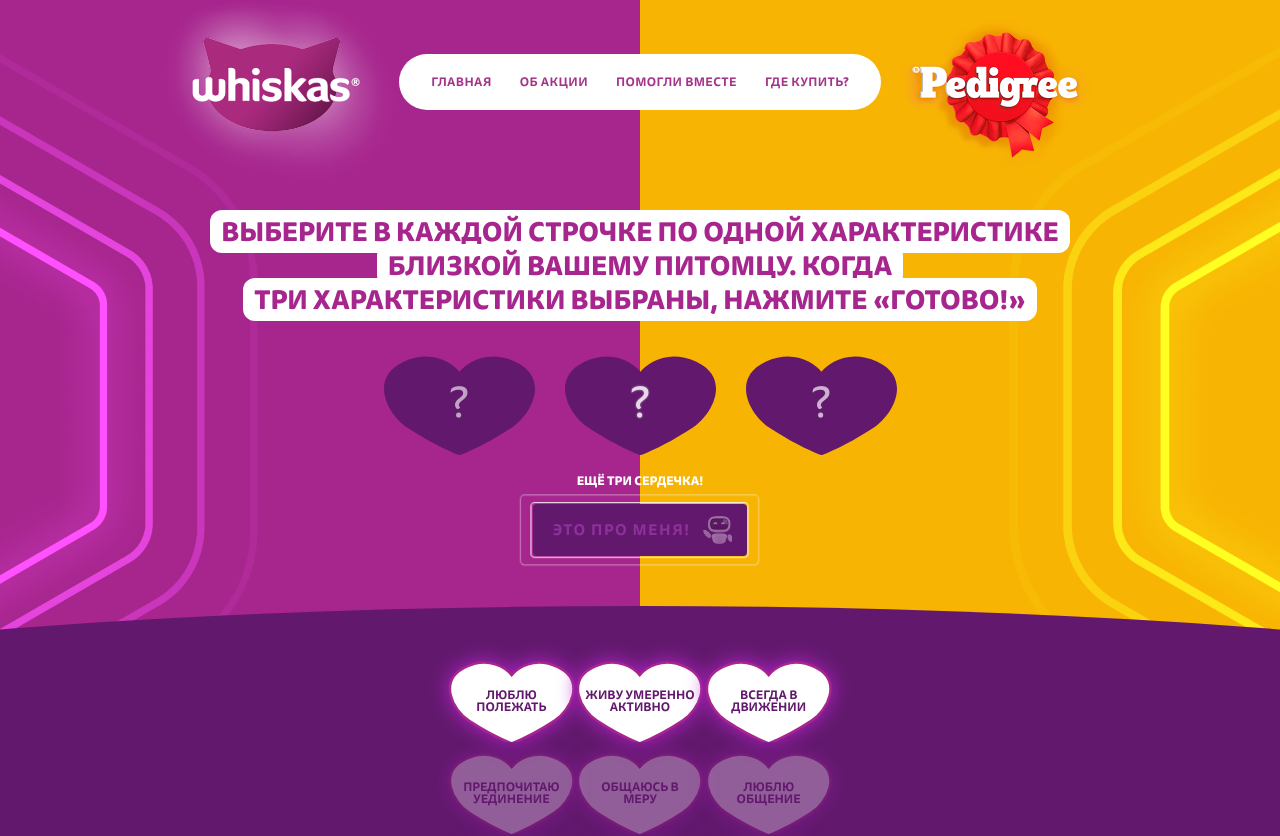
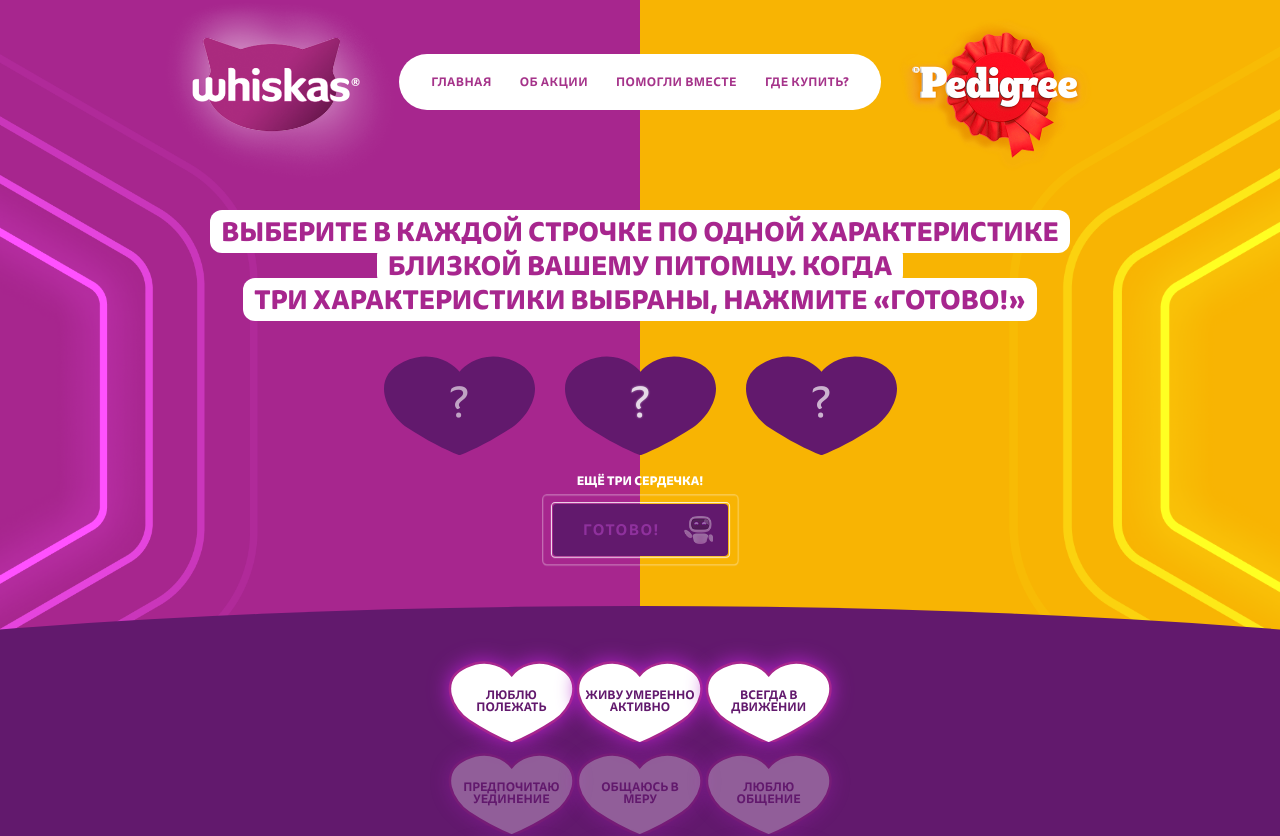
Before and after one commit to TemaLopin/whis-game, a React (Create React App) app: page /game/last-selects/1 in a window 1280 px wide. Shown: the top 836 px of the page. Built offline with nearby package versions, Linux system fonts and the light colour scheme.

Commit message:
fix critical bugs

```diff
--- a/public/index.html
+++ b/public/index.html
@@ -10,7 +10,7 @@
     <meta name="description" content="Web site created using create-react-app" />
 
     <link rel="manifest" href="%PUBLIC_URL%/manifest.json" />
-    <title>Whiskas</title>
+    <title>Whiskas и Pedigree</title>
   </head>
   <body>
     <div id="root"></div>
--- a/src/entity/main-page/components/promotion/style.module.scss
+++ b/src/entity/main-page/components/promotion/style.module.scss
@@ -70,10 +70,9 @@ $--echo: url('../../../../shared/assets/images/echo/purple-echo-2.png');
 
 .promotion_container img {
   width: 104px;
-  height: 86px;
 
   @media (max-width: 600px) {
     width: 58px;
-    height: 46px;
+    // height: 46px;
   }
 }
--- a/src/pages/game/index.tsx
+++ b/src/pages/game/index.tsx
@@ -17,6 +17,12 @@ import { Answer, AnswerData, GameContextT } from './components/types'
 
 type SendAnswer = { [key: string]: string }
 export const GameContext = createContext<GameContextT>({} as GameContextT)
+
+const types: { [key: string]: string } = {
+  LOW: '1',
+  MEDIUM: '2',
+  HIGH: '3',
+}
 
 export const characteristics = [
   { title: 'ЛЮБЛЮ ПОЛЕЖАТЬ', category: 1, key: 'activity', level: 'LOW', visible: true },
@@ -40,9 +46,9 @@ export const lastCharacteristics = [
   { title: 'ПРЕДПОЧИТАЮ УЕДИНЕНИЕ', category: 2, key: 'socialization', level: 'LOW', visible: true },
   { title: 'ОБЩАЮСЬ В МЕРУ', category: 2, key: 'socialization', level: 'MEDIUM', visible: true },
   { title: 'ЛЮБЛЮ ОБЩЕНИЕ', category: 2, key: 'socialization', level: 'HIGH', visible: true },
-  { title: 'Реагирует не сразу', category: 3, key: 'curiosity', level: 'LOW', visible: true },
-  { title: 'Понимает что к чему', category: 3, key: 'curiosity', level: 'MEDIUM', visible: true },
-  { title: 'схватываю с полуслова', category: 3, key: 'curiosity', level: 'HIGH', visible: true },
+  { title: 'Реагирует не сразу', category: 3, key: 'trainability', level: 'LOW', visible: true },
+  { title: 'Понимает что к чему', category: 3, key: 'trainability', level: 'MEDIUM', visible: true },
+  { title: 'схватываю с полуслова', category: 3, key: 'trainability', level: 'HIGH', visible: true },
 ]
 
 const Game = () => {
@@ -56,6 +62,7 @@ const Game = () => {
   const { descItem, descItemDesktop, selectsGame } = getGameText(isMainGame)
 
   const [answer, setAnswer] = useState<AnswerData[]>([])
+  console.log('🚀  !@#$ ~ Game ~ answer:', answer)
   const [answersData, setAnswersData] = useState<AnswerData[]>(isMainGame ? characteristics : lastCharacteristics)
 
   const { mutate: handleSendAnswer } = useSendGameAnswer()
@@ -70,16 +77,15 @@ const Game = () => {
   const isFullSelects = selects?.every(({ title }) => title !== '?')
 
   const handleClick = () => {
+    const answers = answer.reduce((acc: SendAnswer, { key = '', level = '' }) => {
+      acc[key] = isMainGame ? level : types[level]
+      return acc
+    }, {})
+
     navigate(isMainGame ? '/game/past-pet' : `/game/advice/${type}`)
 
-    if (isMainGame) {
-      const answers = answer.reduce((acc: SendAnswer, { key = '', level = '' }) => {
-        acc[key] = level
-        return acc
-      }, {})
-
-      handleSendAnswer(answers)
-    }
+    if (isMainGame) handleSendAnswer(answers)
+    else localStorage.setItem('answers', JSON.stringify(answers))
   }
 
   useEffect(() => {
@@ -113,7 +119,11 @@ const Game = () => {
           <SelectsBlock />
           <QuantityText />
           <DynamicEcho type='button'>
-            <ButtonComplete text='ЭТО ПРО МЕНЯ!' onClick={handleClick} disabled={!isFullSelects} />
+            <ButtonComplete
+              text={isMainGame ? 'ЭТО ПРО МЕНЯ!' : 'ГОТОВО!'}
+              onClick={handleClick}
+              disabled={!isFullSelects}
+            />
           </DynamicEcho>
           <Characteristics />
         </BodyInfoStart>
--- a/src/pages/game/result.tsx
+++ b/src/pages/game/result.tsx
@@ -8,7 +8,7 @@ import { PetInfo } from './components/types'
 
 const ResultGame = () => {
   const data = JSON.parse(localStorage.getItem('current_pet') || '{}') as PetInfo
-  console.log('🚀  !@#$ ~ ResultGame ~ data:', data)
+
   const isDog = true
 
   const tags = [...data.tagsPreview.split(','), ...data.tagsDetailed.split(',')]
--- a/src/shared/api/endpoints.ts
+++ b/src/shared/api/endpoints.ts
@@ -27,7 +27,7 @@ export type AdviceRecommendationRes = {
   property: number
   frailty: number
   type: string
-}[]
+}
 
 export const getSourceDonate = async () => {
   const { data } = await http.get<{ amount: number; date: string }>('/donations/current')
@@ -49,7 +49,7 @@ export const sendUserCharacteristics = async (answer: GameAnswer) => {
   return data
 }
 
-export const getAdviceRecommendations = async (type: string) => {
-  const { data } = await http.get<AdviceRecommendationRes>(`/random-tips?type=${type}`)
+export const getAdviceRecommendations = async (type: string, answers: any) => {
+  const { data } = await http.get<AdviceRecommendationRes>(`/random-tips?type=${type}`, { params: answers })
   return data
 }
--- a/src/shared/api/hooks/useAdvice.ts
+++ b/src/shared/api/hooks/useAdvice.ts
@@ -4,7 +4,17 @@ import { getAdviceRecommendations } from '../endpoints'
 const useAdvice = ({ type }: { type: string }) => {
   const { data, refetch } = useQuery({
     queryKey: ['advice'],
-    queryFn: async () => getAdviceRecommendations(type),
+    queryFn: async () => {
+      const answers = JSON.parse(localStorage.getItem('answers') || '{}') as any
+
+      const res = await Promise.all([
+        await getAdviceRecommendations(type, answers),
+        await getAdviceRecommendations(type, answers),
+        await getAdviceRecommendations(type, answers),
+      ])
+
+      return res
+    },
   })
 
   return { data, refetch }
--- a/src/shared/ui/Map/TwoGisMap.tsx
+++ b/src/shared/ui/Map/TwoGisMap.tsx
@@ -57,7 +57,7 @@ const TwoGisMap: React.FC<MapProps> = ({
     const getPlaces = async () => {
       try {
         const { data } = await axios.get<PlacesResponse>(
-          `https://catalog.api.2gis.com/3.0/markers?q=кафе&sort_point=${center.join(',')}&key=${
+          `https://catalog.api.2gis.com/3.0/markers?q=приют&sort_point=${center.join(',')}&key=${
             process.env.REACT_APP_GIS_KEY
           }`
         )
@@ -70,7 +70,7 @@ const TwoGisMap: React.FC<MapProps> = ({
       }
     }
 
-    // getPlaces()
+    getPlaces()
     return () => map.remove()
   }, [containerRef, center, zoom, geoclicker, zoomControl, projectDetector, fullscreenControl])
 
```
Also changed, not shown: src/shared/assets/images/promotion-brands/pedigree.png, src/shared/assets/images/promotion-brands/pedigree1.png (added).
